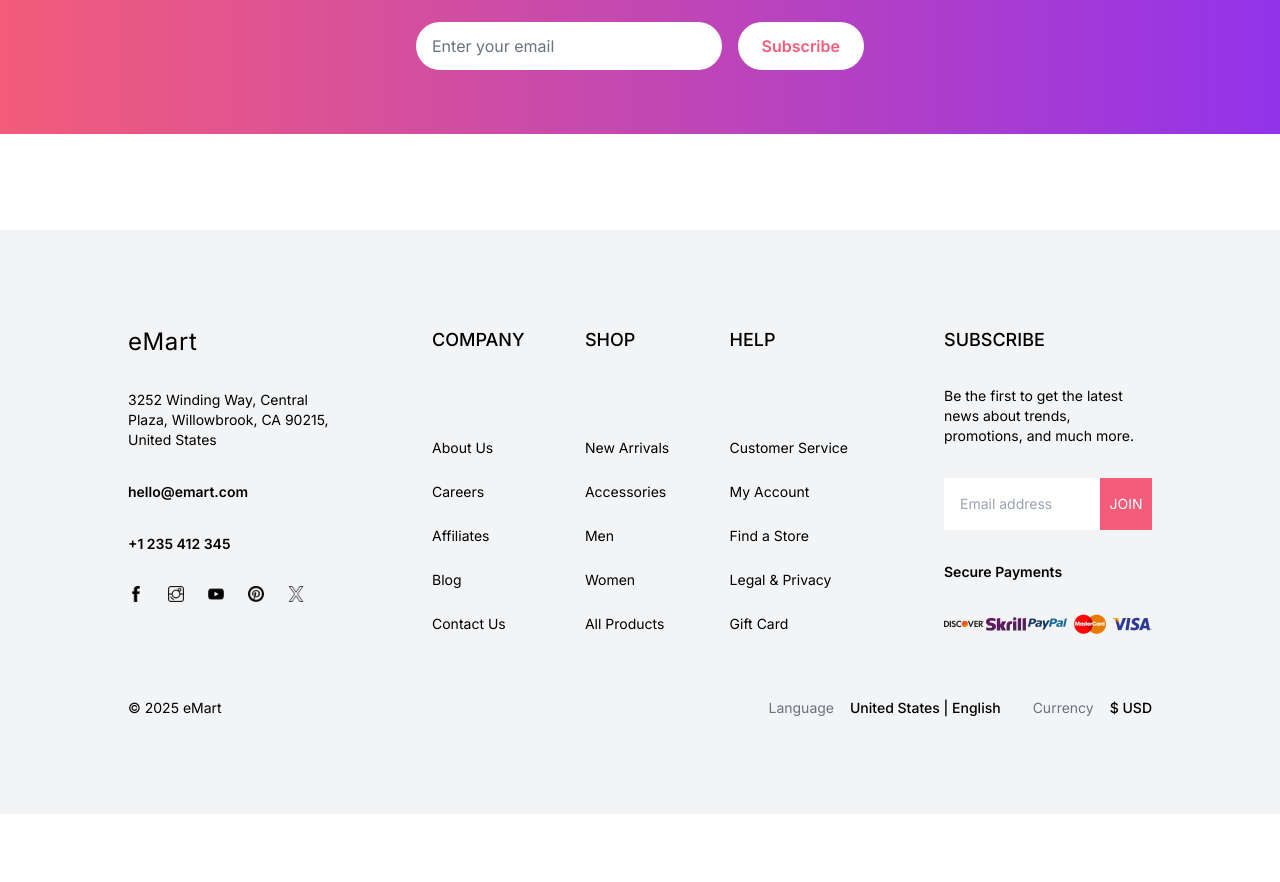
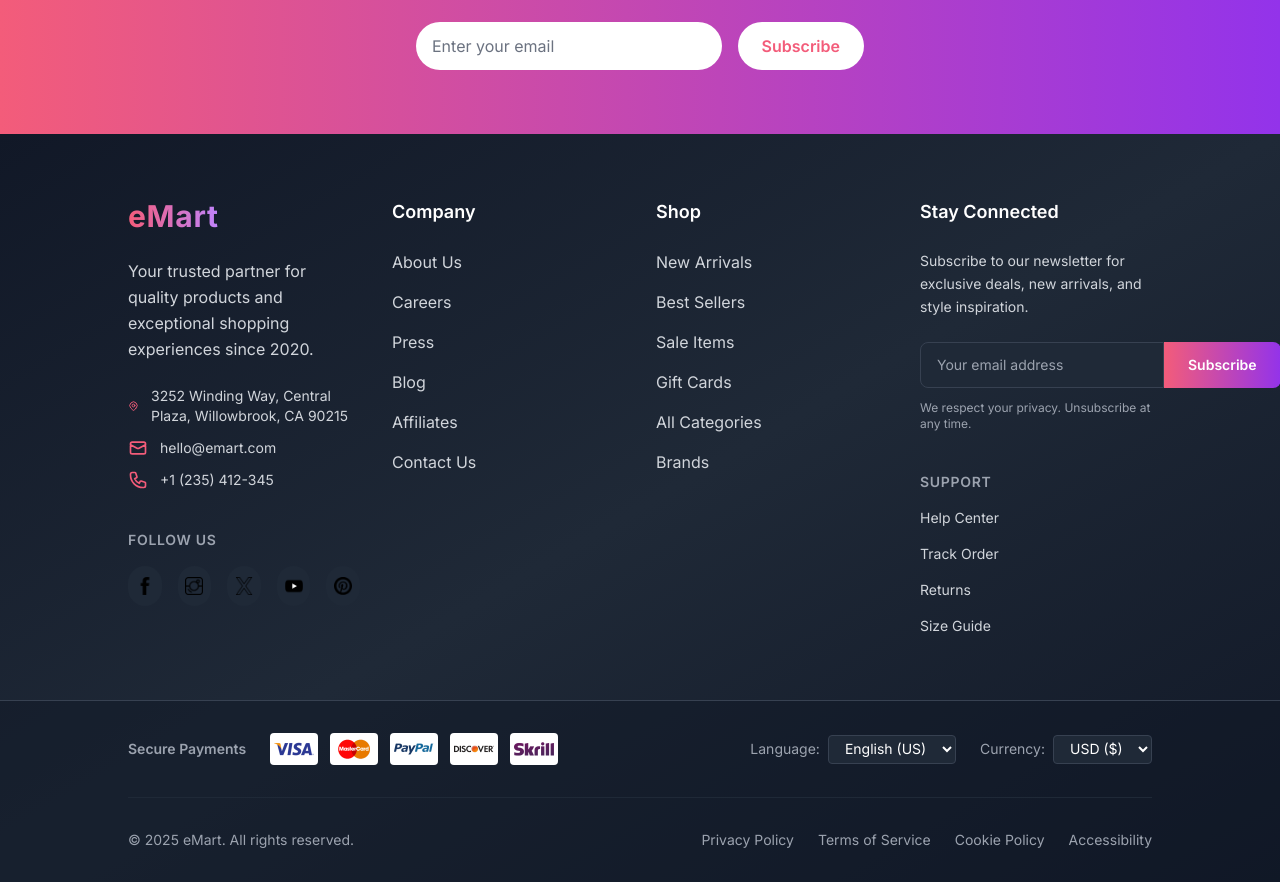
Before and after one commit to shamimthedev/eMart-nextjs-ecom-store, a Next.js app: page / in a window 1280 px wide. Shown: the part 2640-3522 px from the top of the page. Before the commit the page ends 3454 px from the top, so only its background shows below. Built offline with nearby package versions, Linux system fonts and the light colour scheme.

Commit message:
update footer

```diff
--- a/src/components/Footer.tsx
+++ b/src/components/Footer.tsx
@@ -2,102 +2,240 @@ import Image from "next/image";
 import Link from "next/link";
 
 const Footer = () => {
+  const currentYear = new Date().getFullYear();
+
   return (
-    <div className="py-24 px-4 md:px-8 lg:px-16 xl:px-32 2xl:px-64 bg-gray-100 text-sm mt-24">
-      {/* TOP  */}
-      <div className="flex flex-col md:flex-row justify-between gap-24">
-        {/* LEFT  */}
-        <div className="w-full md:w-1/2 lg:w-1/4 flex flex-col gap-8">
-          <Link href={"/"}>
-            <div className="text-2xl tracking-wide">eMart</div>
+    <footer className="bg-gradient-to-br from-gray-900 via-gray-800 to-gray-900 text-white">
+      {/* Main Footer Content */}
+      <div className="py-16 px-4 md:px-8 lg:px-16 xl:px-32 2xl:px-64">
+        <div className="max-w-7xl mx-auto">
+          <div className="grid grid-cols-1 md:grid-cols-2 lg:grid-cols-4 gap-12 lg:gap-8">
+
+            {/* Company Info */}
+            <div className="space-y-6">
+              <Link href="/" className="inline-block group">
+                <div className="text-3xl font-bold tracking-wide bg-gradient-to-r from-pinki to-purple-400 bg-clip-text text-transparent group-hover:from-purple-400 group-hover:to-pinki transition-all duration-300">
+                  eMart
+                </div>
               </Link>
-          <p>
-            3252 Winding Way, Central Plaza, Willowbrook, CA 90215, United
-            States{" "}
+
+              <p className="text-gray-300 leading-relaxed">
+                Your trusted partner for quality products and exceptional shopping experiences since 2020.
               </p>
-          <span className="font-semibold">hello@emart.com</span>
-          <span className="font-semibold">+1 235 412 345</span>
-          <div className="flex gap-6">
-            <Image src="/facebook.png" alt="" width={16} height={16} />
-            <Image src="/instagram.png" alt="" width={16} height={16} />
-            <Image src="/youtube.png" alt="" width={16} height={16} />
-            <Image src="/pinterest.png" alt="" width={16} height={16} />
-            <Image src="/x.png" alt="" width={16} height={16} />
+
+              <div className="space-y-3">
+                <div className="flex items-center gap-3 text-gray-300 hover:text-white transition-colors duration-200">
+                  <svg className="w-5 h-5 text-pinki" fill="none" stroke="currentColor" viewBox="0 0 24 24">
+                    <path strokeLinecap="round" strokeLinejoin="round" strokeWidth={2} d="M17.657 16.657L13.414 20.9a1.998 1.998 0 01-2.827 0l-4.244-4.243a8 8 0 1111.314 0z" />
+                    <path strokeLinecap="round" strokeLinejoin="round" strokeWidth={2} d="M15 11a3 3 0 11-6 0 3 3 0 016 0z" />
+                  </svg>
+                  <span className="text-sm">3252 Winding Way, Central Plaza, Willowbrook, CA 90215</span>
                 </div>
+
+                <Link href="mailto:hello@emart.com" className="flex items-center gap-3 text-gray-300 hover:text-pinki transition-colors duration-200 group">
+                  <svg className="w-5 h-5 text-pinki" fill="none" stroke="currentColor" viewBox="0 0 24 24">
+                    <path strokeLinecap="round" strokeLinejoin="round" strokeWidth={2} d="M3 8l7.89 4.26a2 2 0 002.22 0L21 8M5 19h14a2 2 0 002-2V7a2 2 0 00-2-2H5a2 2 0 00-2 2v10a2 2 0 002 2z" />
+                  </svg>
+                  <span className="text-sm group-hover:underline">hello@emart.com</span>
+                </Link>
+
+                <Link href="tel:+1235412345" className="flex items-center gap-3 text-gray-300 hover:text-pinki transition-colors duration-200 group">
+                  <svg className="w-5 h-5 text-pinki" fill="none" stroke="currentColor" viewBox="0 0 24 24">
+                    <path strokeLinecap="round" strokeLinejoin="round" strokeWidth={2} d="M3 5a2 2 0 012-2h3.28a1 1 0 01.948.684l1.498 4.493a1 1 0 01-.502 1.21l-2.257 1.13a11.042 11.042 0 005.516 5.516l1.13-2.257a1 1 0 011.21-.502l4.493 1.498a1 1 0 01.684.949V19a2 2 0 01-2 2h-1C9.716 21 3 14.284 3 6V5z" />
+                  </svg>
+                  <span className="text-sm group-hover:underline">+1 (235) 412-345</span>
+                </Link>
               </div>
-        {/* CENTER  */}
-        <div className="w-1/2 hidden lg:flex justify-between">
-          <div className="flex flex-col gap-6 justify-between">
-            <h2 className="font-medium text-lg">COMPANY</h2>
-            <div className="flex flex-col gap-6">
-              <Link href="/">About Us</Link>
-              <Link href="/">Careers</Link>
-              <Link href="/">Affiliates</Link>
-              <Link href="/">Blog</Link>
-              <Link href="/">Contact Us</Link>
-            </div>
-          </div>
-          <div className="flex flex-col justify-between">
-            <h1 className="font-medium text-lg">SHOP</h1>
-            <div className="flex flex-col gap-6">
-              <Link href="">New Arrivals</Link>
-              <Link href="">Accessories</Link>
-              <Link href="">Men</Link>
-              <Link href="">Women</Link>
-              <Link href="">All Products</Link>
-            </div>
-          </div>
-          <div className="flex flex-col justify-between">
-            <h1 className="font-medium text-lg">HELP</h1>
-            <div className="flex flex-col gap-6">
-              <Link href="">Customer Service</Link>
-              <Link href="">My Account</Link>
-              <Link href="">Find a Store</Link>
-              <Link href="">Legal & Privacy</Link>
-              <Link href="">Gift Card</Link>
+
+              {/* Social Media */}
+              <div className="pt-4">
+                <h4 className="text-sm font-semibold text-gray-400 uppercase tracking-wider mb-4">Follow Us</h4>
+                <div className="flex gap-4">
+                  {[
+                    { name: 'Facebook', icon: '/facebook.png', href: '#' },
+                    { name: 'Instagram', icon: '/instagram.png', href: '#' },
+                    { name: 'Twitter', icon: '/x.png', href: '#' },
+                    { name: 'YouTube', icon: '/youtube.png', href: '#' },
+                    { name: 'Pinterest', icon: '/pinterest.png', href: '#' }
+                  ].map((social) => (
+                    <Link
+                      key={social.name}
+                      href={social.href}
+                      className="w-10 h-10 bg-gray-800 rounded-full flex items-center justify-center hover:bg-pinki transition-all duration-300 hover:scale-110 group"
+                    >
+                      <Image
+                        src={social.icon}
+                        alt={social.name}
+                        width={18}
+                        height={18}
+                        className="group-hover:scale-110 transition-transform duration-300"
+                      />
+                    </Link>
+                  ))}
                 </div>
               </div>
             </div>
-        {/* RIGHT  */}
-        <div className="w-full md:w-1/2 lg:w-1/4 flex flex-col gap-8">
-          <h2 className="font-medium text-lg">SUBSCRIBE</h2>
-          <p>
-            Be the first to get the latest news about trends, promotions, and
-            much more.
+
+            {/* Company Links */}
+            <div className="space-y-6">
+              <h3 className="text-lg font-semibold text-white">Company</h3>
+              <div className="space-y-4">
+                {[
+                  { name: 'About Us', href: '/about' },
+                  { name: 'Careers', href: '/careers' },
+                  { name: 'Press', href: '/press' },
+                  { name: 'Blog', href: '/blog' },
+                  { name: 'Affiliates', href: '/affiliates' },
+                  { name: 'Contact Us', href: '/contact' }
+                ].map((link) => (
+                  <Link
+                    key={link.name}
+                    href={link.href}
+                    className="block text-gray-300 hover:text-pinki transition-colors duration-200 hover:translate-x-1 transform"
+                  >
+                    {link.name}
+                  </Link>
+                ))}
+              </div>
+            </div>
+
+            {/* Shop Links */}
+            <div className="space-y-6">
+              <h3 className="text-lg font-semibold text-white">Shop</h3>
+              <div className="space-y-4">
+                {[
+                  { name: 'New Arrivals', href: '/new-arrivals' },
+                  { name: 'Best Sellers', href: '/bestsellers' },
+                  { name: 'Sale Items', href: '/sale' },
+                  { name: 'Gift Cards', href: '/gift-cards' },
+                  { name: 'All Categories', href: '/categories' },
+                  { name: 'Brands', href: '/brands' }
+                ].map((link) => (
+                  <Link
+                    key={link.name}
+                    href={link.href}
+                    className="block text-gray-300 hover:text-pinki transition-colors duration-200 hover:translate-x-1 transform"
+                  >
+                    {link.name}
+                  </Link>
+                ))}
+              </div>
+            </div>
+
+            {/* Newsletter & Support */}
+            <div className="space-y-6">
+              <h3 className="text-lg font-semibold text-white">Stay Connected</h3>
+              <p className="text-gray-300 text-sm leading-relaxed">
+                Subscribe to our newsletter for exclusive deals, new arrivals, and style inspiration.
               </p>
+
+              {/* Newsletter Signup */}
+              <div className="space-y-3">
                 <div className="flex">
                   <input
-              type="text"
-              placeholder="Email address"
-              className="p-4 w-3/4 outline-none"
+                    type="email"
+                    placeholder="Your email address"
+                    className="flex-1 px-4 py-3 bg-gray-800 border border-gray-700 rounded-l-lg focus:outline-none focus:border-pinki focus:ring-1 focus:ring-pinki text-white placeholder-gray-400 text-sm"
                   />
-            <button className="w-1/4 bg-pinki text-white">JOIN</button>
+                  <button className="px-6 py-3 bg-gradient-to-r from-pinki to-purple-600 text-white rounded-r-lg hover:from-pinki/90 hover:to-purple-600/90 transition-all duration-300 font-semibold text-sm">
+                    Subscribe
+                  </button>
                 </div>
-          <span className="font-semibold">Secure Payments</span>
-          <div className="flex justify-between">
-            <Image src="/discover.png" alt="" width={40} height={20} />
-            <Image src="/skrill.png" alt="" width={40} height={20} />
-            <Image src="/paypal.png" alt="" width={40} height={20} />
-            <Image src="/mastercard.png" alt="" width={40} height={20} />
-            <Image src="/visa.png" alt="" width={40} height={20} />
+                <p className="text-xs text-gray-400">
+                  We respect your privacy. Unsubscribe at any time.
+                </p>
               </div>
-        </div>
-      </div>
-      {/* BOTTOM  */}
-      <div className="flex flex-col md:flex-row items-center justify-between gap-8 mt-16">
-        <div className="">© 2025 eMart</div>
-        <div className="flex flex-col gap-8 md:flex-row">
-          <div className="">
-            <span className="text-gray-500 mr-4">Language</span>
-            <span className="font-medium">United States | English</span>
-          </div>
-          <div className="">
-            <span className="text-gray-500 mr-4">Currency</span>
-            <span className="font-medium">$ USD</span>
+
+              {/* Customer Support Links */}
+              <div className="pt-4 space-y-4">
+                <h4 className="text-sm font-semibold text-gray-400 uppercase tracking-wider">Support</h4>
+                {[
+                  { name: 'Help Center', href: '/help' },
+                  { name: 'Track Order', href: '/track-order' },
+                  { name: 'Returns', href: '/returns' },
+                  { name: 'Size Guide', href: '/size-guide' }
+                ].map((link) => (
+                  <Link
+                    key={link.name}
+                    href={link.href}
+                    className="block text-gray-300 hover:text-pinki transition-colors duration-200 text-sm hover:translate-x-1 transform"
+                  >
+                    {link.name}
+                  </Link>
+                ))}
               </div>
             </div>
           </div>
         </div>
+      </div>
+
+      {/* Payment Methods & Bottom */}
+      <div className="border-t border-gray-700 bg-gray-900/50">
+        <div className="py-8 px-4 md:px-8 lg:px-16 xl:px-32 2xl:px-64">
+          <div className="max-w-7xl mx-auto">
+            <div className="flex flex-col lg:flex-row items-center justify-between gap-6">
+
+              {/* Payment Methods */}
+              <div className="flex flex-col sm:flex-row items-center gap-6">
+                <span className="text-sm font-semibold text-gray-400">Secure Payments</span>
+                <div className="flex gap-3">
+                  {[
+                    { name: 'Visa', src: '/visa.png' },
+                    { name: 'Mastercard', src: '/mastercard.png' },
+                    { name: 'PayPal', src: '/paypal.png' },
+                    { name: 'Discover', src: '/discover.png' },
+                    { name: 'Skrill', src: '/skrill.png' }
+                  ].map((payment) => (
+                    <div key={payment.name} className="w-12 h-8 bg-white rounded flex items-center justify-center p-1">
+                      <Image
+                        src={payment.src}
+                        alt={payment.name}
+                        width={40}
+                        height={25}
+                        className="object-contain"
+                      />
+                    </div>
+                  ))}
+                </div>
+              </div>
+
+              {/* Language & Currency */}
+              <div className="flex flex-col sm:flex-row items-center gap-6 text-sm">
+                <div className="flex items-center gap-2">
+                  <span className="text-gray-400">Language:</span>
+                  <select className="bg-gray-800 border border-gray-700 text-white px-3 py-1 rounded focus:outline-none focus:border-pinki text-sm">
+                    <option>English (US)</option>
+                    <option>Español</option>
+                    <option>Français</option>
+                  </select>
+                </div>
+                <div className="flex items-center gap-2">
+                  <span className="text-gray-400">Currency:</span>
+                  <select className="bg-gray-800 border border-gray-700 text-white px-3 py-1 rounded focus:outline-none focus:border-pinki text-sm">
+                    <option>USD ($)</option>
+                    <option>EUR (€)</option>
+                    <option>GBP (£)</option>
+                  </select>
+                </div>
+              </div>
+            </div>
+
+            {/* Copyright */}
+            <div className="mt-8 pt-8 border-t border-gray-800 flex flex-col md:flex-row items-center justify-between gap-4">
+              <div className="text-sm text-gray-400">
+                © {currentYear} eMart. All rights reserved.
+              </div>
+              <div className="flex gap-6 text-sm text-gray-400">
+                <Link href="/privacy" className="hover:text-pinki transition-colors duration-200">Privacy Policy</Link>
+                <Link href="/terms" className="hover:text-pinki transition-colors duration-200">Terms of Service</Link>
+                <Link href="/cookies" className="hover:text-pinki transition-colors duration-200">Cookie Policy</Link>
+                <Link href="/accessibility" className="hover:text-pinki transition-colors duration-200">Accessibility</Link>
+              </div>
+            </div>
+          </div>
+        </div>
+      </div>
+    </footer>
   );
 };
 
```
Lines whose indentation alone changed are shown as unchanged.
